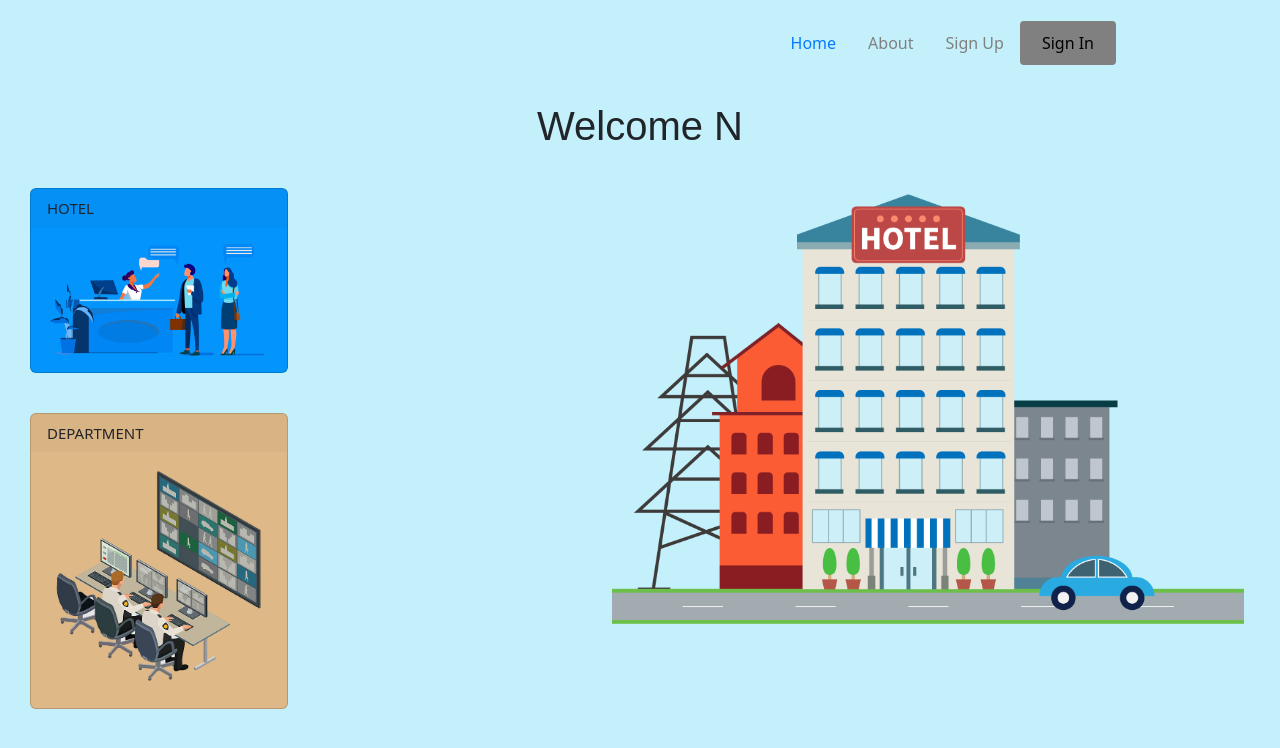
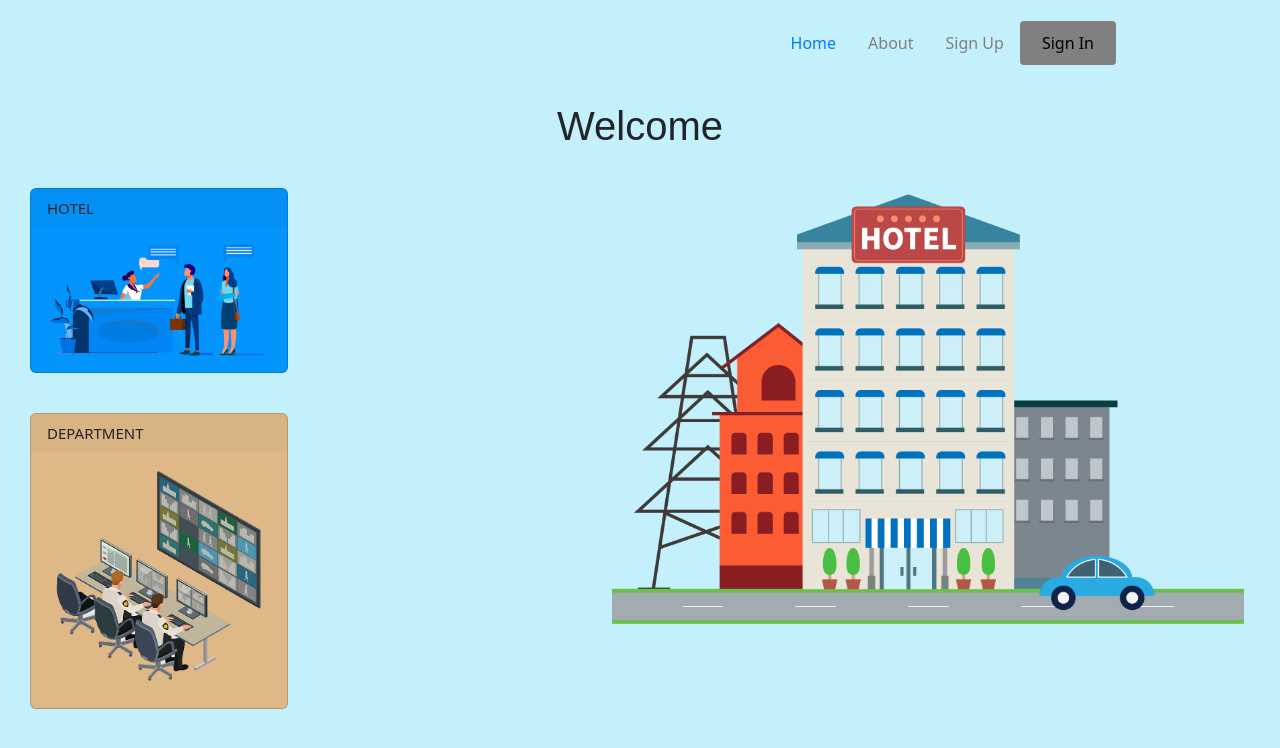
Before and after one commit to AppynittyCommunication/HotelGuestVerifyByPolice, a React (Create React App) app: page / in a window 1280 px wide. Shown: the top 748 px of the page. Built offline with nearby package versions, Linux system fonts and the light colour scheme.

Commit message:
changes done from side

```diff
--- a/src/Pages/index.js
+++ b/src/Pages/index.js
@@ -10,7 +10,7 @@ return (
 		<div className='container homewelcome'>
 			<div className='row'>
 			<div>
-				 <h1>Welcome N</h1>
+				 <h1>Welcome</h1>
 			</div>
 			</div>
 		</div>
```
